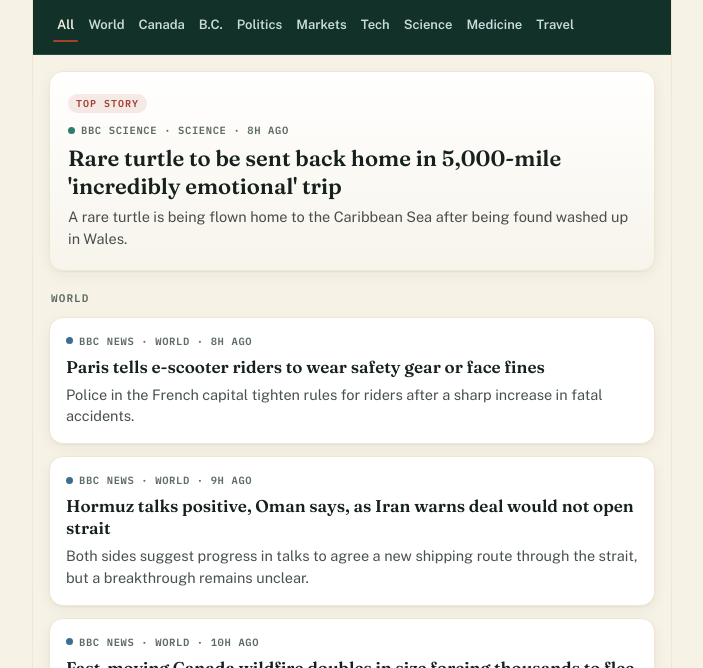
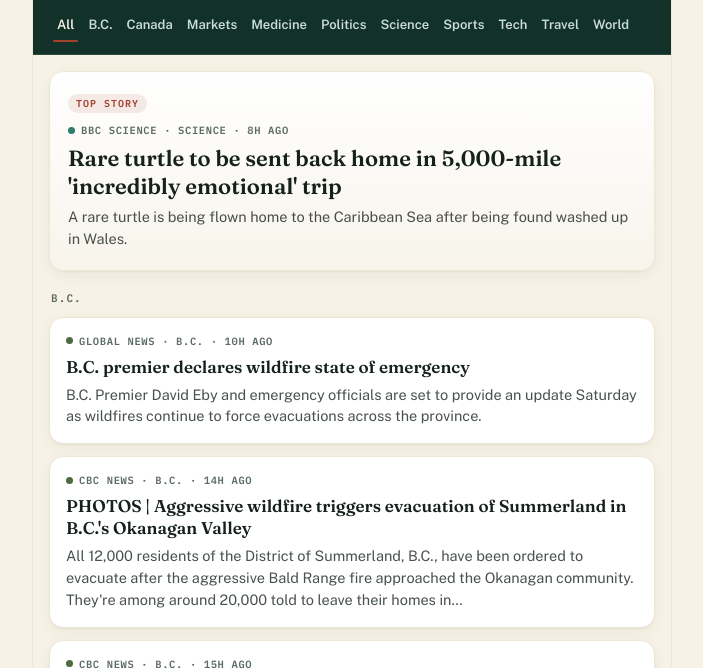
Before and after one commit to Sharpline-Emergence/north-wire, a plain HTML site: page index.html in a window 1280 px wide. Shown: the part 132-800 px from the top of the page, without its empty margins (288-991 px from the left). Drawn offline with nearby package versions, Linux system fonts and the light colour scheme.

Commit message:
add sports category

```diff
--- a/app.js
+++ b/app.js
@@ -1,13 +1,14 @@
 const CATEGORY_LABELS = {
+  bc: 'B.C.',
+  canada: 'Canada',
+  markets: 'Markets',
+  medical: 'Medicine',
+  politics: 'Politics',
+  science: 'Science',
+  sports: 'Sports',
+  technology: 'Technology',
+  travel: 'Travel',
   world: 'World',
-  canada: 'Canada',
-  bc: 'B.C.',
-  politics: 'Politics',
-  markets: 'Markets',
-  technology: 'Technology',
-  science: 'Science',
-  medical: 'Medicine',
-  travel: 'Travel',
 };
 
 const state = {
--- a/index.html
+++ b/index.html
@@ -38,15 +38,16 @@
 
     <nav class="chips" id="categoryChips" aria-label="Filter by category">
       <button class="chip is-active" data-category="all">All</button>
+      <button class="chip" data-category="bc">B.C.</button>
+      <button class="chip" data-category="canada">Canada</button>
+      <button class="chip" data-category="markets">Markets</button>
+      <button class="chip" data-category="medical">Medicine</button>
+      <button class="chip" data-category="politics">Politics</button>
+      <button class="chip" data-category="science">Science</button>
+      <button class="chip" data-category="sports">Sports</button>
+      <button class="chip" data-category="technology">Tech</button>
+      <button class="chip" data-category="travel">Travel</button>
       <button class="chip" data-category="world">World</button>
-      <button class="chip" data-category="canada">Canada</button>
-      <button class="chip" data-category="bc">B.C.</button>
-      <button class="chip" data-category="politics">Politics</button>
-      <button class="chip" data-category="markets">Markets</button>
-      <button class="chip" data-category="technology">Tech</button>
-      <button class="chip" data-category="science">Science</button>
-      <button class="chip" data-category="medical">Medicine</button>
-      <button class="chip" data-category="travel">Travel</button>
     </nav>
     <div class="chips-fade" aria-hidden="true"></div>
   </header>
--- a/pipeline/feeds_config.json
+++ b/pipeline/feeds_config.json
@@ -20,6 +20,9 @@
     { "source": "CBC News", "category": "medical", "url": "https://rss.cbc.ca/lineup/health.xml" },
     { "source": "CBC News", "category": "markets", "url": "https://rss.cbc.ca/lineup/business.xml" },
     { "source": "CBC News", "category": "bc", "url": "https://rss.cbc.ca/lineup/canada-britishcolumbia.xml" },
+    { "source": "CBC Sports", "category": "sports", "url": "https://rss.cbc.ca/lineup/sports.xml" },
+
+    { "source": "Sportsnet", "category": "sports", "url": "https://www.sportsnet.ca/feed/" },
 
     { "source": "Global News", "category": "bc", "url": "https://globalnews.ca/bc/feed/" },
     { "source": "Global News", "category": "canada", "url": "https://globalnews.ca/feed/" },
--- a/sample-data.json
+++ b/sample-data.json
@@ -13,6 +13,9 @@
     { "title": "Fraser Valley farmers brace for another dry summer as reservoirs sit below average", "link": "https://www.cbc.ca/", "source": "CBC News", "category": "bc", "summary": "Chilliwack-area growers say irrigation restrictions could come earlier than last year if rainfall doesn't pick up by September.", "published": "2026-08-06T14:20:00+00:00" },
     { "title": "TransLink proposes new express bus route linking Chilliwack to Metro Vancouver", "link": "https://globalnews.ca/", "source": "Global News", "category": "bc", "summary": "The proposed route would cut commute times by roughly 20 minutes during peak hours, pending provincial funding approval.", "published": "2026-08-05T19:10:00+00:00" },
 
+    { "title": "Canucks sign veteran defenceman to two-year extension ahead of training camp", "link": "https://www.cbc.ca/sports", "source": "CBC Sports", "category": "sports", "summary": "The deal keeps the blueliner in Vancouver through the 2028 season, with a modest cap-hit increase tied to performance bonuses.", "published": "2026-08-06T17:00:00+00:00" },
+    { "title": "Blue Jays clinch playoff spot with extra-innings win over Yankees", "link": "https://www.sportsnet.ca/", "source": "Sportsnet", "category": "sports", "summary": "Toronto's bullpen held a one-run lead through the eighth before a walk-off single sealed the franchise's first postseason berth since 2023.", "published": "2026-08-06T04:30:00+00:00" },
+
     { "title": "Waterloo startup's fusion reactor prototype hits sustained plasma milestone", "link": "https://betakit.com/", "source": "BetaKit", "category": "technology", "summary": "General Fusion rival Novara Energy says its test reactor held plasma stable for 6 minutes, a new record for a Canadian facility.", "published": "2026-08-06T11:20:00+00:00" },
     { "title": "Apple confirms on-device AI model for iOS 20, no cloud processing required", "link": "http://feeds.bbci.co.uk/", "source": "BBC Technology", "category": "technology", "summary": "The feature runs entirely on the A20 chip's neural engine, addressing longstanding privacy concerns with cloud-based assistants.", "published": "2026-08-06T08:00:00+00:00" },
 
--- a/style.css
+++ b/style.css
@@ -24,6 +24,7 @@
   --cat-technology: #4A5FA0;
   --cat-science:    #2F7D6B;
   --cat-medical:    #8E4585;
+  --cat-sports:     #C2542D;
   --cat-travel:     #C08A3E;
 
   --font-display: 'Fraunces', Georgia, serif;
```
